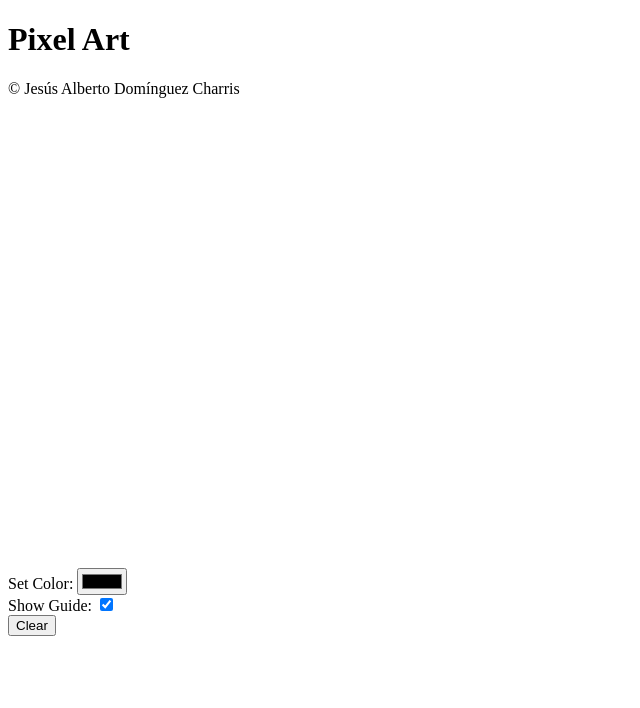
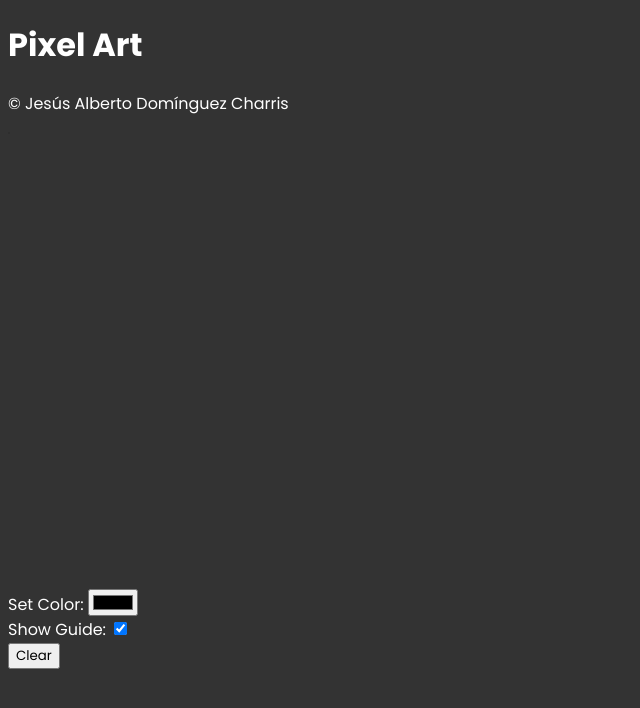
Before and after one commit to jesusdominguez2004/pixel-art-canvas, a plain HTML site: page index.html in a window 1280 px wide. Shown: the whole page, without its empty margins (0-640 px from the left). Drawn offline with Linux system fonts and the light colour scheme.

Commit message:
fuente y estilos nuevos

```diff
--- a/css/main.css
+++ b/css/main.css
@@ -1 +1,26 @@
 /* Hoja CSS principal */
+@import url('https://fonts.googleapis.com/css?family=Poppins:200,300,400,500,600,700,800,900&display=swap');
+
+* {
+    font-family: 'Poppins', sans-serif;
+}
+
+body {
+    background: #333333;
+    color: #fff;
+}
+
+#canvas {
+    cursor: pointer;
+}
+
+#guide {
+    display: grid;
+    pointer-events: none;
+    position: absolute;
+    border: 1px solid rgba(0, 0, 0, 0.1);
+}
+
+#guide div {
+    border: 1px solid rgba(0, 0, 0, 0.1);
+}
--- a/index.html
+++ b/index.html
@@ -16,7 +16,7 @@
 
     <!-- Canvas -->
     <div>
-        <div id="guie"></div>
+        <div id="guide"></div>
         <canvas width="450" height="450" id="canvas"></canvas>
     </div>
 
```
